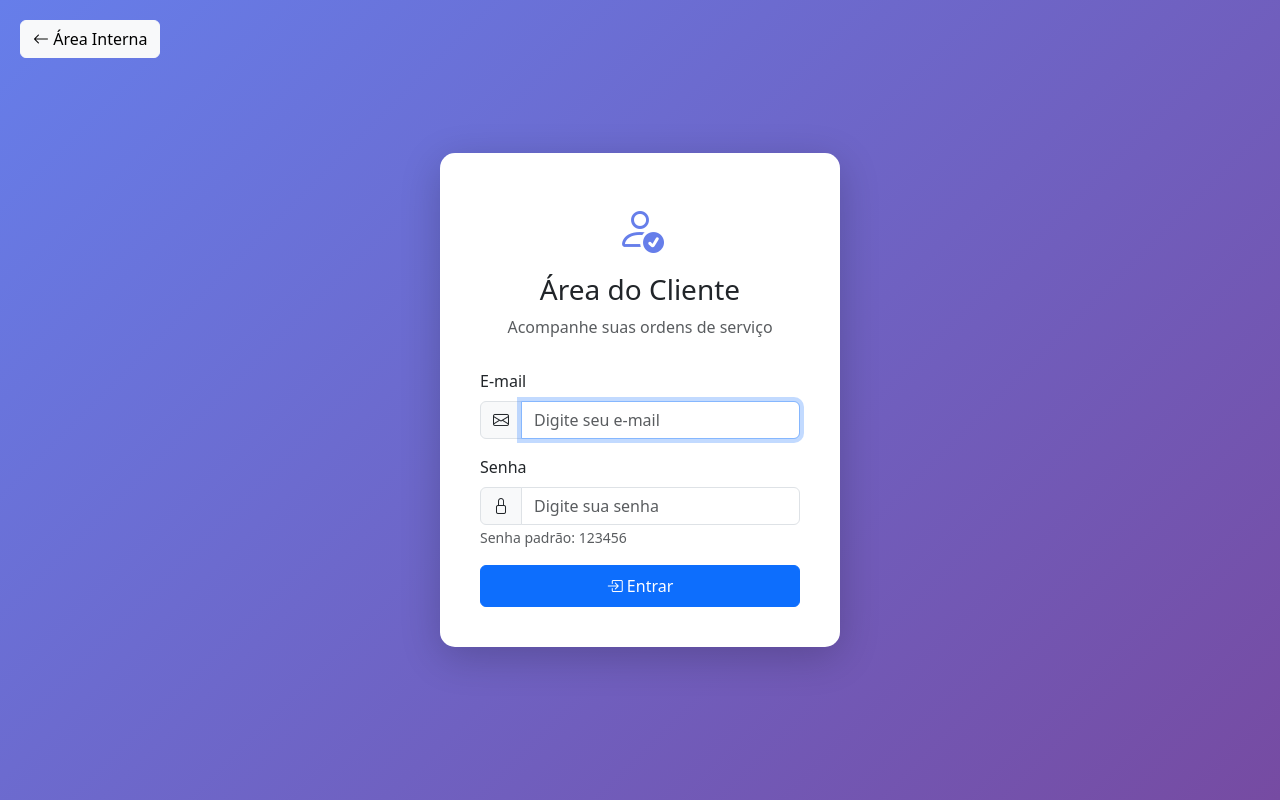
After one commit to ravinrabit/Sistema_OS, a Django app: page /cliente/login/ in a window 1280 px wide. The commit adds this page. Run offline with Django 5.2, Linux system fonts and the light colour scheme.

Commit message:
feat: área do cliente, notificações, exclusão de OS e perfil

```diff
--- a/core/urls.py
+++ b/core/urls.py
@@ -16,12 +16,19 @@ urlpatterns = [
     path('clientes/<int:pk>/', views.cliente_detalhe, name='cliente_detalhe'),
     path('clientes/<int:pk>/editar/', views.cliente_editar, name='cliente_editar'),
 
+    # Área do Cliente (NOVO)
+    path('cliente/login/', views.cliente_login, name='cliente_login'),
+    path('cliente/logout/', views.cliente_logout, name='cliente_logout'),
+    path('cliente/area/', views.cliente_area, name='cliente_area'),
+    path('cliente/os/<int:pk>/', views.cliente_os_detalhe, name='cliente_os_detalhe'),
+    path('cliente/nova-os/', views.cliente_criar_os, name='cliente_criar_os'),
+
     # Ordens de Serviço
     path('ordens/', views.ordem_lista, name='ordem_lista'),
     path('ordens/nova/', views.ordem_criar, name='ordem_criar'),
     path('ordens/<int:pk>/', views.ordem_detalhe, name='ordem_detalhe'),
     path('ordens/<int:pk>/editar/', views.ordem_editar, name='ordem_editar'),
-    path('ordens/<int:pk>/excluir/', views.ordem_excluir, name='ordem_excluir'),  # ← NOVA LINHA
+    path('ordens/<int:pk>/excluir/', views.ordem_excluir, name='ordem_excluir'),
     path('ordens/<int:pk>/status/<str:novo_status>/', views.ordem_mudar_status, name='ordem_mudar_status'),
 
     # Perfil
--- a/core/views.py
+++ b/core/views.py
@@ -376,3 +376,99 @@ def notificacao_marcar_todas(request):
     request.user.notificacoes.filter(lida=False).update(lida=True)
     messages.success(request, 'Todas notificações marcadas como lidas!')
     return redirect('notificacao_lista')
+
+
+# ==================== ÁREA DO CLIENTE ====================
+
+def cliente_login(request):
+    """Login específico para clientes"""
+    if request.method == 'POST':
+        email = request.POST.get('email')
+        senha = request.POST.get('senha')
+
+        try:
+            cliente = Cliente.objects.get(email=email, senha=senha, ativo=True)
+            # Salva o cliente na sessão
+            request.session['cliente_id'] = cliente.pk
+            request.session['cliente_nome'] = cliente.nome
+            messages.success(request, f'Bem-vindo, {cliente.nome}!')
+            return redirect('cliente_area')
+        except Cliente.DoesNotExist:
+            messages.error(request, 'Email ou senha inválidos.')
+
+    return render(request, 'clientes/login.html')
+
+
+def cliente_logout(request):
+    """Logout do cliente"""
+    request.session.pop('cliente_id', None)
+    request.session.pop('cliente_nome', None)
+    messages.success(request, 'Você saiu da área do cliente.')
+    return redirect('cliente_login')
+
+
+def cliente_area(request):
+    """Área do cliente - vê suas OS"""
+    cliente_id = request.session.get('cliente_id')
+
+    if not cliente_id:
+        messages.error(request, 'Faça login para acessar sua área.')
+        return redirect('cliente_login')
+
+    cliente = get_object_or_404(Cliente, pk=cliente_id)
+    ordens = cliente.ordens.all().order_by('-data_abertura')
+
+    return render(request, 'clientes/area.html', {
+        'cliente': cliente,
+        'ordens': ordens,
+    })
+
+
+def cliente_os_detalhe(request, pk):
+    """Cliente vê detalhes de uma OS específica"""
+    cliente_id = request.session.get('cliente_id')
+
+    if not cliente_id:
+        messages.error(request, 'Faça login para acessar.')
+        return redirect('cliente_login')
+
+    ordem = get_object_or_404(OrdemServico, pk=pk, cliente_id=cliente_id)
+
+    return render(request, 'clientes/os_detalhe.html', {'ordem': ordem})
+
+
+def cliente_criar_os(request):
+    """Cliente cria sua própria OS"""
+    cliente_id = request.session.get('cliente_id')
+
+    if not cliente_id:
+        messages.error(request, 'Faça login para acessar.')
+        return redirect('cliente_login')
+
+    cliente = get_object_or_404(Cliente, pk=cliente_id)
+
+    if request.method == 'POST':
+        ordem = OrdemServico(
+            cliente=cliente,
+            descricao_problema=request.POST.get('descricao_problema'),
+            prioridade=request.POST.get('prioridade', 'media'),
+            observacoes=request.POST.get('observacoes', ''),
+            criado_por=User.objects.first(),  # Admin como criador
+        )
+        ordem.save()
+
+        # Notifica admins
+        admins = User.objects.filter(is_staff=True)
+        for admin in admins:
+            criar_notificacao(
+                usuario=admin,
+                tipo='nova_os',
+                titulo=f'Nova OS do Cliente: {ordem.numero}',
+                mensagem=f'{cliente.nome} abriu uma nova OS: {ordem.descricao_problema[:100]}',
+                link=f'/ordens/{ordem.pk}/'
+            )
+
+        messages.success(request, f'OS {ordem.numero} criada com sucesso!')
+        return redirect('cliente_area')
+
+    return render(request, 'clientes/criar_os.html', {'cliente': cliente})
--- /dev/null
+++ b/templates/clientes/login.html
@@ -0,0 +1,93 @@
+{% load static %}
+<!DOCTYPE html>
+<html lang="pt-BR">
+<head>
+    <meta charset="UTF-8">
+    <meta name="viewport" content="width=device-width, initial-scale=1.0">
+    <title>Área do Cliente - Sistema OS</title>
+    <link href="https://cdn.jsdelivr.net/npm/bootstrap@5.3.2/dist/css/bootstrap.min.css" rel="stylesheet">
+    <link href="https://cdn.jsdelivr.net/npm/bootstrap-icons@1.11.3/font/bootstrap-icons.css" rel="stylesheet">
+    <style>
+        body {
+            background: linear-gradient(135deg, #667eea 0%, #764ba2 100%);
+            min-height: 100vh;
+            display: flex;
+            align-items: center;
+            justify-content: center;
+        }
+        .login-card {
+            background: white;
+            border-radius: 15px;
+            padding: 40px;
+            box-shadow: 0 10px 40px rgba(0,0,0,0.2);
+            width: 100%;
+            max-width: 400px;
+        }
+        .login-header {
+            text-align: center;
+            margin-bottom: 30px;
+        }
+        .login-header i {
+            font-size: 3rem;
+            color: #667eea;
+        }
+        .btn-back {
+            position: absolute;
+            top: 20px;
+            left: 20px;
+        }
+    </style>
+</head>
+<body>
+    <a href="{% url 'login' %}" class="btn btn-light btn-back">
+        <i class="bi bi-arrow-left"></i> Área Interna
+    </a>
+
+    <div class="login-card">
+        <div class="login-header">
+            <i class="bi bi-person-check"></i>
+            <h3 class="mt-2">Área do Cliente</h3>
+            <p class="text-muted">Acompanhe suas ordens de serviço</p>
+        </div>
+
+        {% if messages %}
+        <div class="mb-3">
+            {% for message in messages %}
+            <div class="alert alert-{{ message.tags }} alert-dismissible fade show" role="alert">
+                {{ message }}
+                <button type="button" class="btn-close" data-bs-dismiss="alert"></button>
+            </div>
+            {% endfor %}
+        </div>
+        {% endif %}
+
+        <form method="POST">
+            {% csrf_token %}
+            <div class="mb-3">
+                <label for="email" class="form-label">E-mail</label>
+                <div class="input-group">
+                    <span class="input-group-text"><i class="bi bi-envelope"></i></span>
+                    <input type="email" class="form-control" id="email" name="email"
+                           placeholder="Digite seu e-mail" required autofocus>
+                </div>
+            </div>
+
+            <div class="mb-3">
+                <label for="senha" class="form-label">Senha</label>
+                <div class="input-group">
+                    <span class="input-group-text"><i class="bi bi-lock"></i></span>
+                    <input type="password" class="form-control" id="senha" name="senha"
+                           placeholder="Digite sua senha" required>
+                </div>
+                <small class="text-muted">Senha padrão: 123456</small>
+            </div>
+
+            <button type="submit" class="btn btn-primary w-100 py-2">
+                <i class="bi bi-box-arrow-in-right"></i> Entrar
+            </button>
+        </form>
+    </div>
+
+    <script src="https://cdn.jsdelivr.net/npm/bootstrap@5.3.2/dist/js/bootstrap.bundle.min.js"></script>
+</body>
+</html>
```
Also changed, not shown: core/models.py (+30 -27 lines), templates/base.html (+6 -4 lines), templates/clientes/area.html (added, +112 -0 lines), templates/clientes/criar_os.html (added, +94 -0 lines), templates/clientes/os_detalhe.html (added, +87 -0 lines), core/migrations/0003_cliente_senha.py (added), db.sqlite3, 1 other file.
